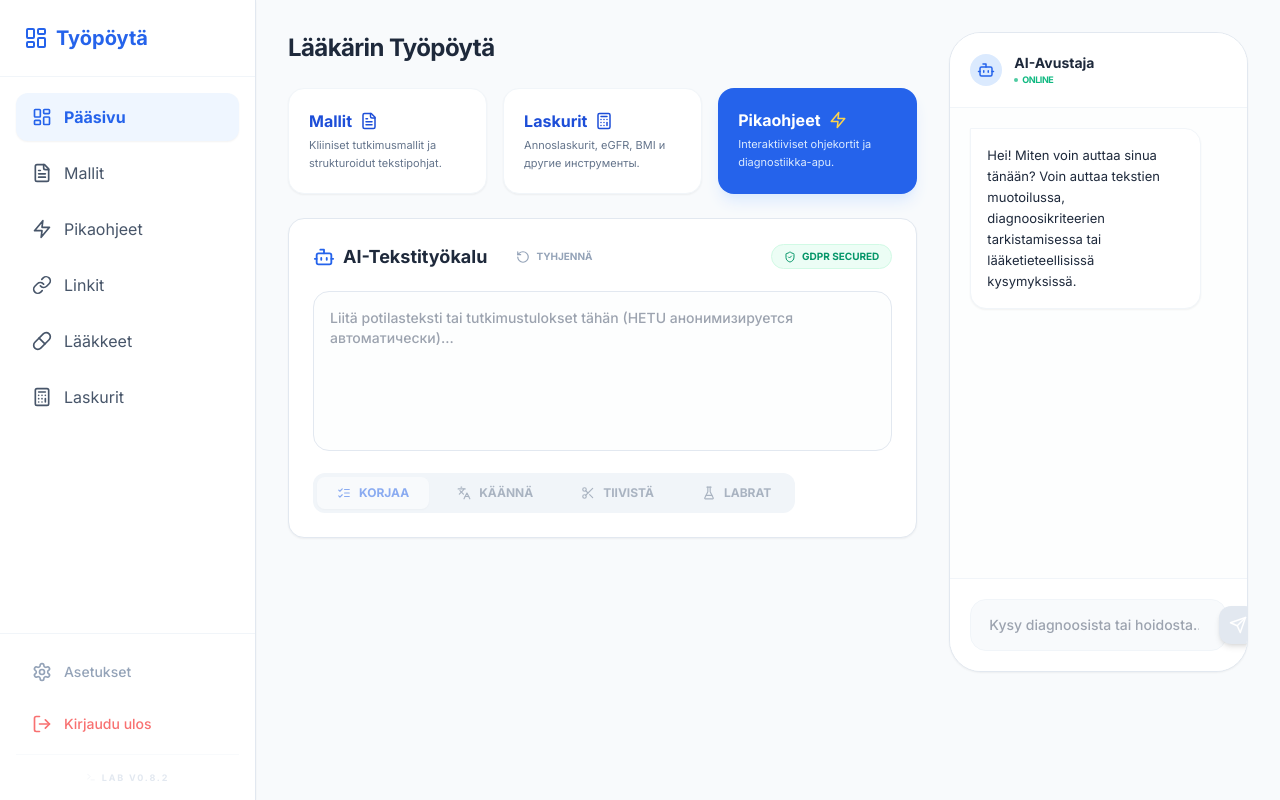
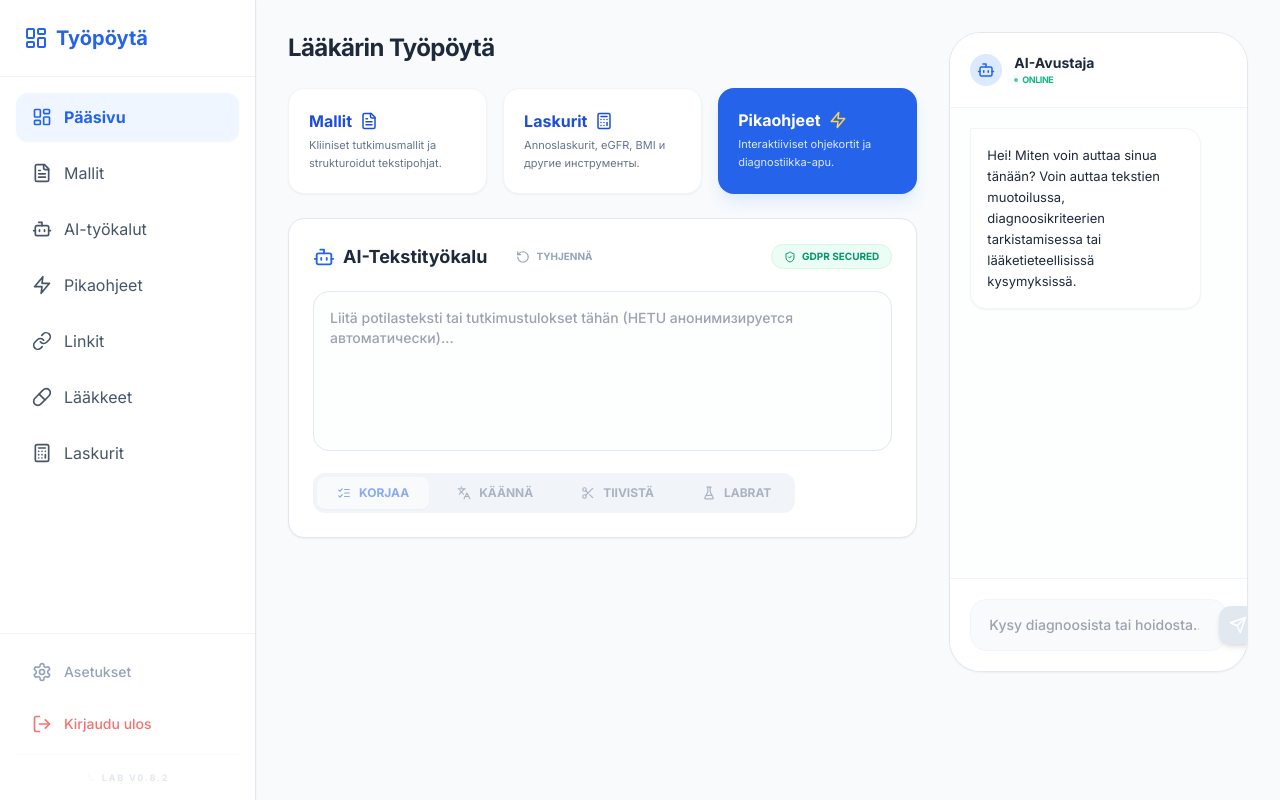
Before and after one commit to kapiur/LaakarinTyopoyta, a Next.js app: page / in a window 1280 px wide. Built offline with nearby package versions, Linux system fonts and the light colour scheme; no server answers.

Commit message:
ui: add AI tools editor to sidebar

```diff
--- a/components/Sidebar.tsx
+++ b/components/Sidebar.tsx
@@ -11,7 +11,8 @@ import {
   Pill,
   Zap,
   Link as LinkIcon, // Импортируем иконку для ссылок
-  Terminal
+  Terminal,
+  Bot
 } from "lucide-react";
 
 export default function Sidebar() {
@@ -24,6 +25,7 @@ export default function Sidebar() {
   const navItems = [
     { href: "/", label: "Pääsivu", icon: LayoutDashboard },
     { href: "/templates", label: "Mallit", icon: FileText },
+    { href: "/ai-tools", label: "AI-työkalut", icon: Bot },
     { href: "/pikaohjeet", label: "Pikaohjeet", icon: Zap },
     { href: "/links", label: "Linkit", icon: LinkIcon }, // НОВЫЙ ПУНКТ
     { href: "/medicines", label: "Lääkkeet", icon: Pill },
```
